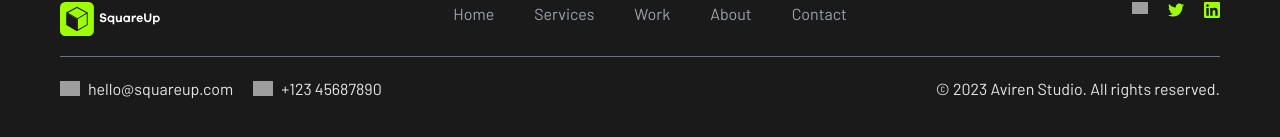
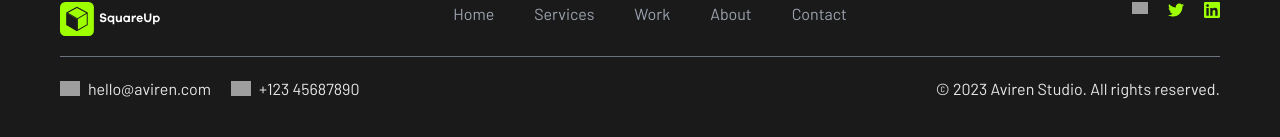
Before and after one commit to Tommydemian/Landing_Page, a Next.js app: page / in a window 1280 px wide. Shown: the part 5153-5290 px from the top of the page. Built offline with nearby package versions, Linux system fonts and the light colour scheme; grey boxes are pictures that could not be loaded.

Commit message:
footer-complete

```diff
--- a/src/app/components/sections/footer/FooterSection.tsx
+++ b/src/app/components/sections/footer/FooterSection.tsx
@@ -34,7 +34,7 @@ const FooterSection = () => {
         <div className='flex gap-5 items-center'>
             <div className='flex items-center gap-2'>
                 <Image src='/mail.svg' alt='logo' width={20} height={20} />
-                <span>hello@squareup.com</span>
+                <span>hello@aviren.com</span>
             </div>
 
             <div className='flex items-center gap-2'>
```
